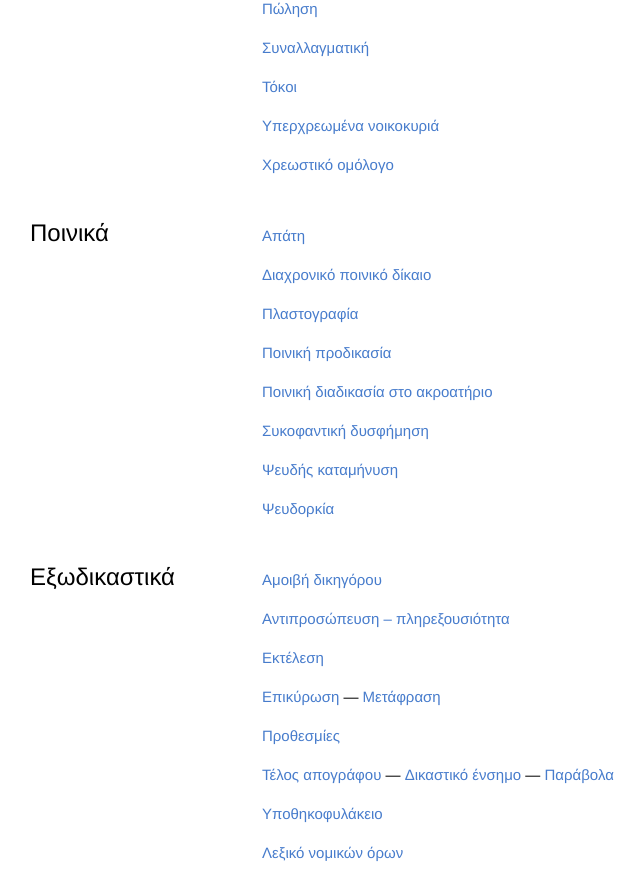
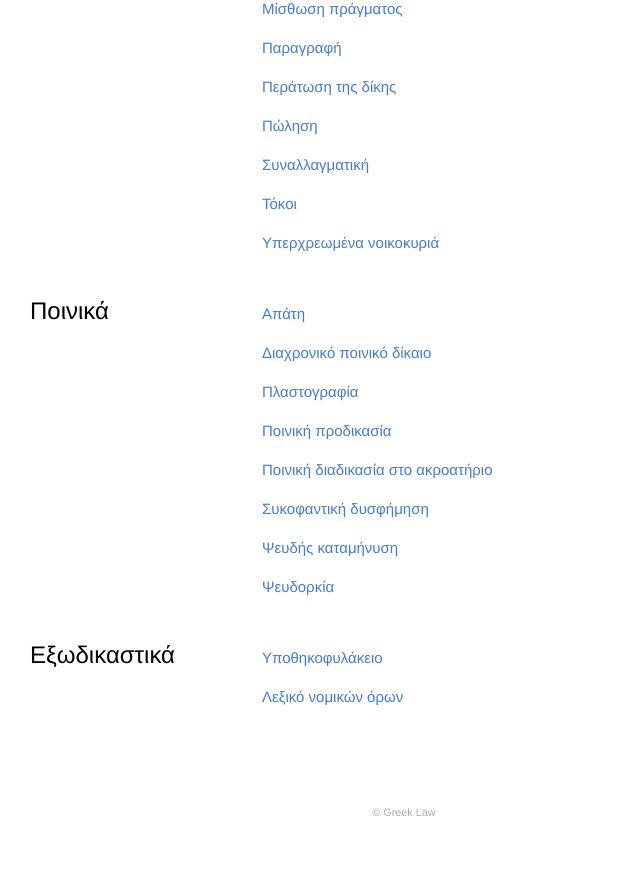
Before and after one commit to GreekLaw/gr, a plain HTML site: page index.html in a window 1280 px wide. Shown: the part 1130-2005 px from the top of the page, without its empty margins (236-880 px from the left). After the commit the page ends 1964 px from the top, so only its background shows below. Drawn offline with Linux system fonts and the light colour scheme.

Commit message:
Update index.html

```diff
--- a/index.html
+++ b/index.html
@@ -24,10 +24,10 @@
     <li><a href="./επικύρωση-μετάφραση.html?επικύρωση">Επικύρωση</a> — <a href="./επικύρωση-μετάφραση.html?μετάφραση">Μετάφραση</a></li>
     <li><a href="./επίδοση.html">Επίδοση</a></li>
     <li><a href="./προθεσμίες.html">Προθεσμίες</a></li>
-    <li><a href="./τέλος-απογράφου-δικαστικό-ένσημο-παράβολα.html?παράβολα">Παράβολα</a></li>
-    <li><a href="./τέλος-απογράφου-δικαστικό-ένσημο-παράβολα.html?δικαστικό-ένσημο">Δικαστικό ένσημο</a></li>
+    <li><a href="./παράβολα.html">Παράβολα</a></li>
+    <li><a href="./δικαστικό-ένσημο.html">Δικαστικό ένσημο</a></li>
     <li><a href="./τόκοι.html">Τόκοι</a></li>
-    <li><a href="./τέλος-απογράφου-δικαστικό-ένσημο-παράβολα.html?τέλος-απογράφου">Τέλος απογράφου</a></li>
+    <li><a href="./τέλος-απογράφου.html">Τέλος απογράφου</a></li>
   </ul>
 </nav>
 <nav class="nav-tree">
@@ -36,12 +36,15 @@
     <li><a href="./μίσθωση.html?αγρομίσθωση">Αγρομίσθωση</a></li>
     <li><a href="./αδικαιολόγητος-πλουτισμός.html">Αδικαιολόγητος πλουτισμός</a></li>
     <li><a href="./αδικοπραξία.html">Αδικοπραξία</a></li>
+    <li><a href="./αμοιβή-δικηγόρου.html">Αμοιβή δικηγόρου</a></li>
+    <li><a href="./αντιπροσώπευση-πληρεξουσιότητα.html">Αντιπροσώπευση – πληρεξουσιότητα</a></li>
     <li><a href="./αξιόγραφα.html">Αξιόγραφα</a></li>
     <li><a href="./αποδεικτικά-μέσα.html">Αποδεικτικά μέσα</a></li>
     <li><a href="./ασφαλιστικά-μέτρα.html">Ασφαλιστικά μέτρα</a></li>
     <li><a href="./δικαστική-δαπάνη.html">Δικαστική δαπάνη</a></li>
     <li><a href="./δικαστική-συμπαράσταση.html">Δικαστική συμπαράσταση</a></li>
     <li><a href="./μίσθωση.html?εμπορική-μίσθωση">Εμπορική μίσθωση</a></li>
+    <li><a href="./εκτέλεση.html">Εκτέλεση</a></li>
     <li><a href="./επίδοση.html">Επίδοση</a></li>
     <li><a href="./επιταγή.html">Επιταγή</a></li>
     <li><a href="./έφεση.html">Έφεση</a></li>
@@ -54,7 +57,6 @@
     <li><a href="./συναλλαγματική.html">Συναλλαγματική</a></li>
     <li><a href="./τόκοι.html">Τόκοι</a></li>
     <li><a href="./υπερχρεωμένα-νοικοκυριά.html">Υπερχρεωμένα νοικοκυριά</a></li>
-    <li><a href="./χρεωστικό-ομόλογο.html">Χρεωστικό ομόλογο</a></li>
   </ul>
 </nav>
 <nav class="nav-tree">
@@ -73,12 +75,6 @@
 <nav class="nav-tree">
   <h2>Εξωδικαστικά</h2>
   <ul class="nav-tree-branch">
-    <li><a href="./αμοιβή-δικηγόρου.html">Αμοιβή δικηγόρου</a></li>
-    <li><a href="./αντιπροσώπευση-πληρεξουσιότητα.html">Αντιπροσώπευση – πληρεξουσιότητα</a></li>
-    <li><a href="./εκτέλεση.html">Εκτέλεση</a></li>
-    <li><a href="./επικύρωση-μετάφραση.html?επικύρωση">Επικύρωση</a> — <a href="./επικύρωση-μετάφραση.html?μετάφραση">Μετάφραση</a></li>
-    <li><a href="./προθεσμίες.html">Προθεσμίες</a></li>
-    <li><a href="./τέλος-απογράφου-δικαστικό-ένσημο-παράβολα.html?τέλος-απογράφου">Τέλος απογράφου</a> — <a href="./τέλος-απογράφου-δικαστικό-ένσημο-παράβολα.html?δικαστικό-ένσημο">Δικαστικό ένσημο</a> — <a href="./τέλος-απογράφου-δικαστικό-ένσημο-παράβολα.html?παράβολα">Παράβολα</a></li>
     <li><a href="./υποθηκοφυλάκειο.html">Υποθηκοφυλάκειο</a></li>
     <li><a href="./λεξικό.html">Λεξικό νομικών όρων</a></li>
   </ul>
```
